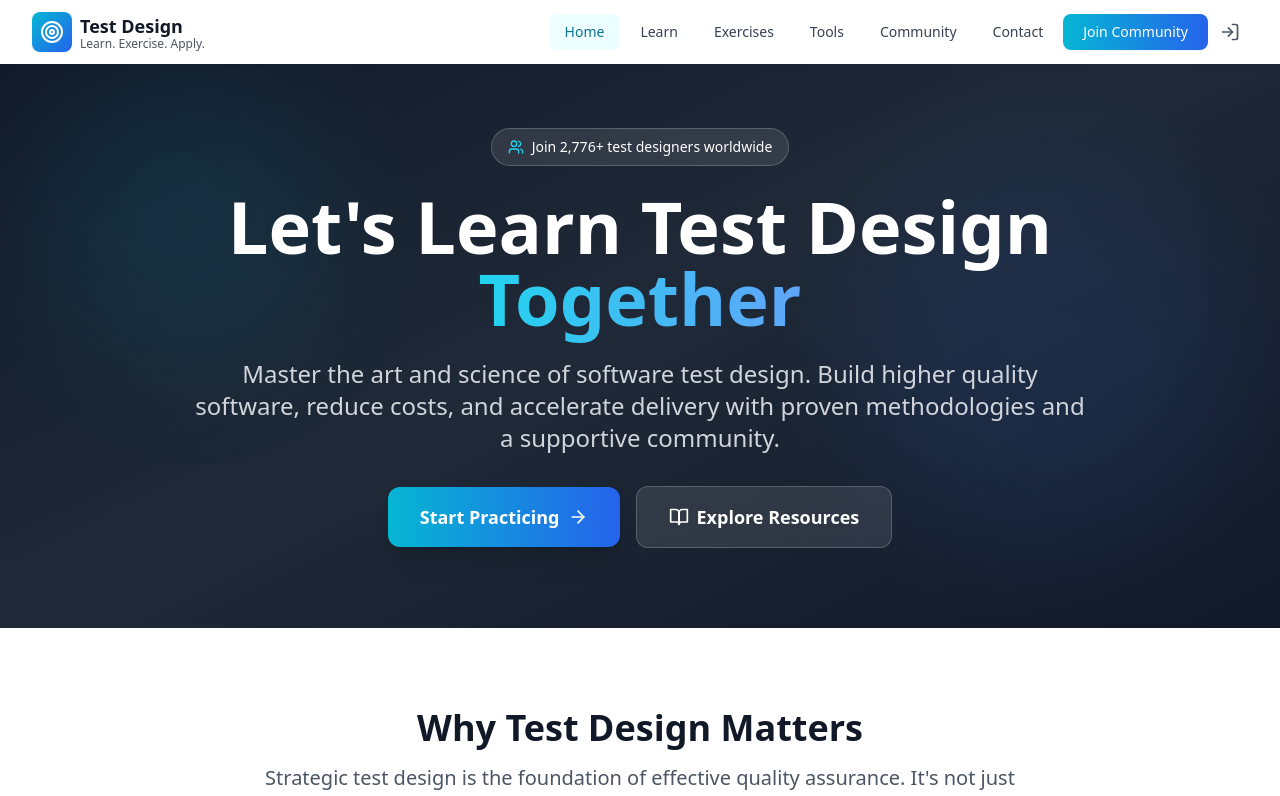
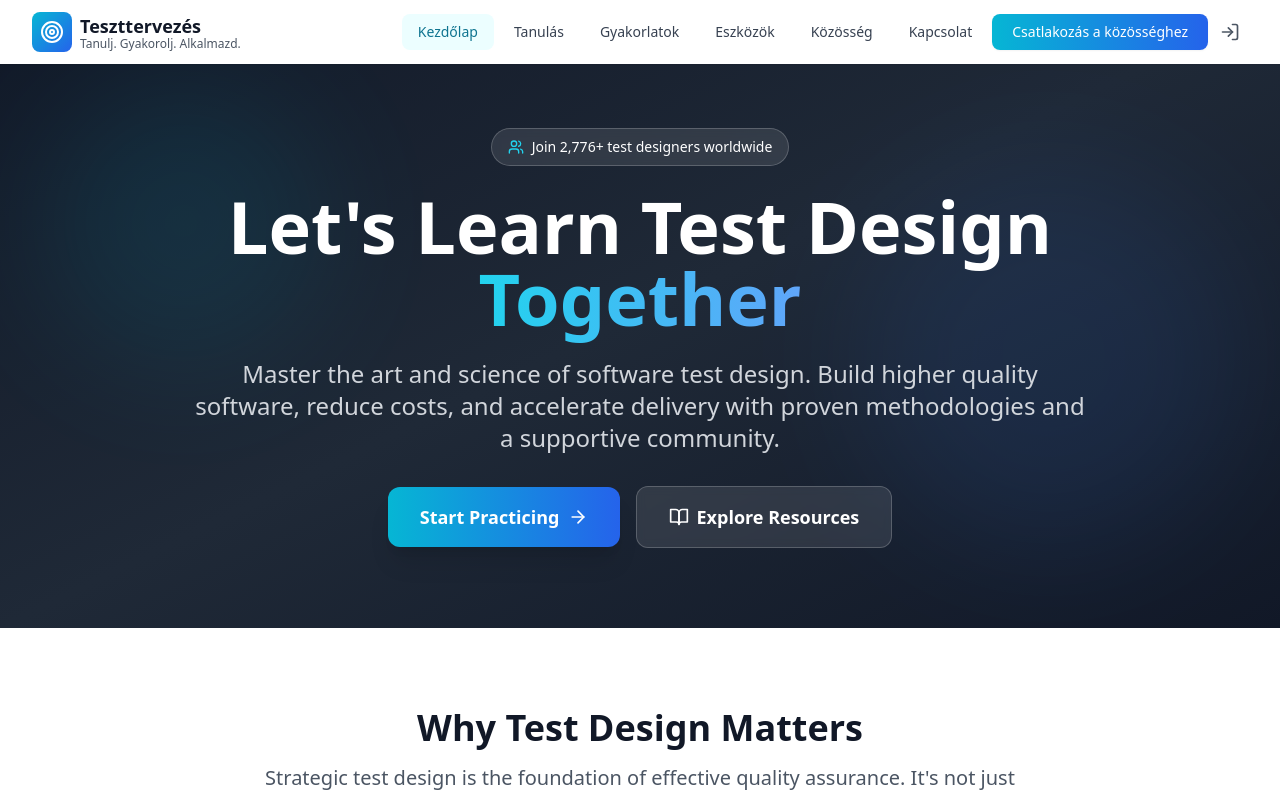
Before and after one commit to themastermindhu/szofttech-labor, a React (Vite) app: page / in a window 1280 px wide. Shown: the top 796 px of the page. Built offline with nearby package versions, Linux system fonts and the light colour scheme.

Commit message:
Update Navigation.tsx

```diff
--- a/src/components/Navigation.tsx
+++ b/src/components/Navigation.tsx
@@ -10,12 +10,12 @@ export default function Navigation({ currentPage, onNavigate }: NavigationProps)
   const [mobileMenuOpen, setMobileMenuOpen] = useState(false);
 
   const navItems = [
-    { id: 'home', label: 'Home', icon: null },
-    { id: 'learn', label: 'Learn', icon: BookOpen },
-    { id: 'exercises', label: 'Exercises', icon: Target },
-    { id: 'tools', label: 'Tools', icon: Wrench },
-    { id: 'community', label: 'Community', icon: Users },
-    { id: 'contact', label: 'Contact', icon: Mail },
+    { id: 'home', label: 'Kezdőlap', icon: null },
+    { id: 'learn', label: 'Tanulás', icon: BookOpen },
+    { id: 'exercises', label: 'Gyakorlatok', icon: Target },
+    { id: 'tools', label: 'Eszközök', icon: Wrench },
+    { id: 'community', label: 'Közösség', icon: Users },
+    { id: 'contact', label: 'Kapcsolat', icon: Mail },
   ];
 
   return (
@@ -28,8 +28,8 @@ export default function Navigation({ currentPage, onNavigate }: NavigationProps)
                 <Target className="h-6 w-6 text-white" />
               </div>
               <div>
-                <div className="text-lg font-bold text-gray-900">Test Design</div>
-                <div className="text-xs text-gray-600 -mt-1">Learn. Exercise. Apply.</div>
+                <div className="text-lg font-bold text-gray-900">Teszttervezés</div>
+                <div className="text-xs text-gray-600 -mt-1">Tanulj. Gyakorolj. Alkalmazd.</div>
               </div>
             </div>
           </div>
@@ -52,7 +52,7 @@ export default function Navigation({ currentPage, onNavigate }: NavigationProps)
               onClick={() => onNavigate('apply')}
               className="ml-4 px-5 py-2 bg-gradient-to-r from-cyan-500 to-blue-600 text-white rounded-lg text-sm font-medium hover:from-cyan-600 hover:to-blue-700 transition-all shadow-sm hover:shadow-md"
             >
-              Join Community
+              Csatlakozás a közösséghez
             </button>
             <button
               onClick={() => onNavigate('login')}
@@ -98,7 +98,7 @@ export default function Navigation({ currentPage, onNavigate }: NavigationProps)
               }}
               className="w-full px-4 py-3 bg-gradient-to-r from-cyan-500 to-blue-600 text-white rounded-lg text-sm font-medium hover:from-cyan-600 hover:to-blue-700 transition-all shadow-sm"
             >
-              Join Community
+              Csatlakozás a közösséghez
             </button>
           </div>
         </div>
```
